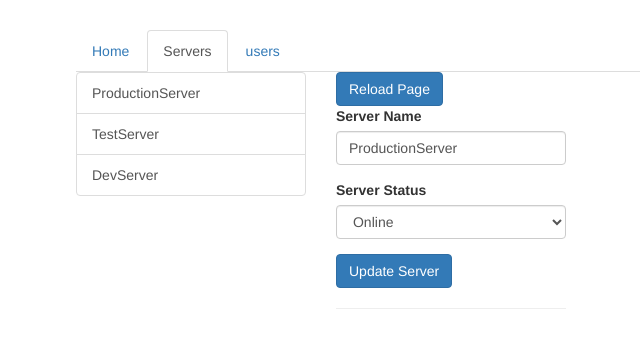
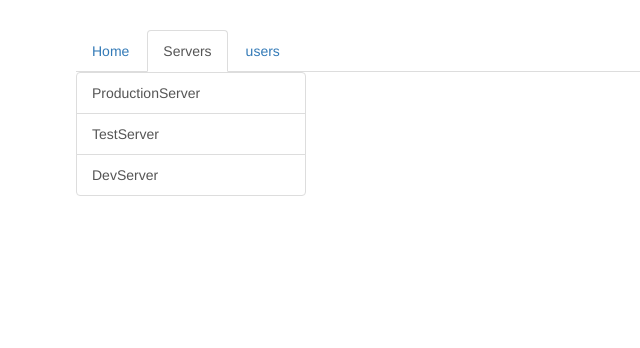
Before and after one commit to Yakub357/routing-app-servers, an Angular app: page /servers in a window 1280 px wide. Shown: the top 348 px of the page, without its empty margins (189-829 px from the left). Built offline with nearby package versions, Linux system fonts and the light colour scheme.

Commit message:
Setting up Child (Nested) Routes

```diff
--- a/src/app/servers/servers.component.html
+++ b/src/app/servers/servers.component.html
@@ -14,9 +14,10 @@
   </div>
 
   <div class="col-xs-12 col-sm-4">
-    <button class="btn btn-primary" (click)="onReload()">Reload Page</button>
-    <app-edit-server></app-edit-server>
-    <hr />
+    <router-outlet></router-outlet>
+    <!-- <button class="btn btn-primary" (click)="onReload()">Reload Page</button> -->
+    <!-- <app-edit-server></app-edit-server> -->
+    <!-- <hr /> -->
     <!-- <app-server></app-server> -->
   </div>
 </div>
--- a/src/app/users/users.component.html
+++ b/src/app/users/users.component.html
@@ -10,6 +10,7 @@
     </div>
   </div>
   <div class="col-xs-12 col-md-4">
-    <app-user></app-user>
+    <router-outlet></router-outlet>
+    <!-- <app-user></app-user> -->
   </div>
 </div>
```
Also changed, not shown: src/app/app.module.ts (+13 -5 lines).
